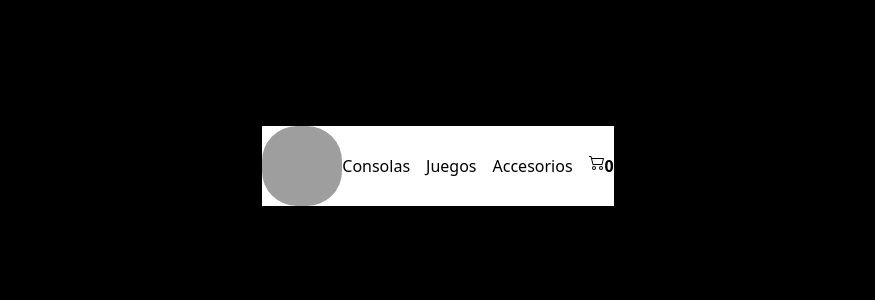
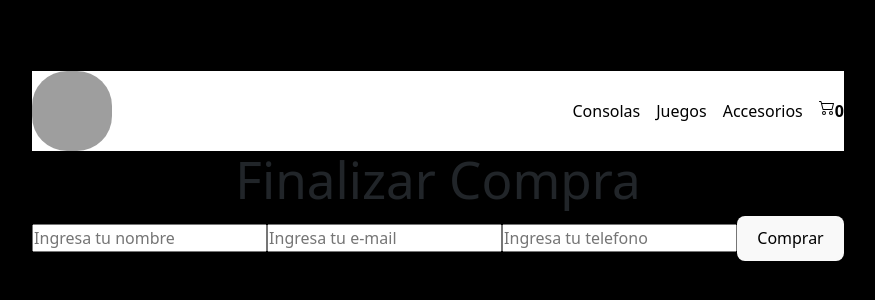
Before and after one commit to Neosebas/react-54015-sebastian-serruto, a React (Vite) app: page /cart/checkout in a window 1280 px wide. Shown: the part 234-534 px from the top of the page, without its empty margins (202-1077 px from the left). Built offline with nearby package versions, Linux system fonts and the light colour scheme; grey boxes are pictures that could not be loaded.

Commit message:
finalizacion de checkout

```diff
--- a/package.json
+++ b/package.json
@@ -17,6 +17,7 @@
     "react-bootstrap": "^2.10.0",
     "react-bootstrap-icons": "^1.10.3",
     "react-dom": "^18.2.0",
+    "react-hook-form": "^7.50.1",
     "react-icons": "^5.0.1",
     "react-router-dom": "^6.22.0"
   },
--- a/src/App.jsx
+++ b/src/App.jsx
@@ -5,6 +5,7 @@ import {BrowserRouter, Routes, Route } from 'react-router-dom'
 import ItemDetailConteiner from './Components/ItemDetailConteiner/ItemDetailConteiner'
 import { CartProvider } from './Context/CartContext'
 import Cart from './Components/Cart/Cart'
+import Checkout from './Components/Checkout/Checkout'
 
 
 function App() {
@@ -19,6 +20,7 @@ function App() {
           <Route path='/item/:id' element={ <ItemDetailConteiner />} />
           <Route path='/categoria/:category/Item/:id' element={ <ItemDetailConteiner />} />
           <Route path='/cart/' element={ <Cart />} />
+          <Route path='/cart/checkout/' element={ <Checkout />} />
         </Routes>
       </BrowserRouter>
     </CartProvider>
--- a/src/Components/Cart/Cart.jsx
+++ b/src/Components/Cart/Cart.jsx
@@ -1,5 +1,6 @@
 import { useContext } from "react"
 import { CartContext } from "../../Context/CartContext";
+import { Link } from "react-router-dom";
 
 
 
@@ -34,6 +35,9 @@ const Cart = () => {
         <h2>Precio Total: $ {totalPrice()}</h2>
 
         <button onClick={emptyCart}>Vaciar Carrito</button>
+
+        <Link to="/cart/checkout">Finaliza tu compra</Link>
+
         </> :
 
         <h2>Su carrito esta vacio</h2>
--- /dev/null
+++ b/src/Components/Checkout/Checkout.jsx
@@ -0,0 +1,62 @@
+import  { useContext, useState } from 'react'
+import { CartContext } from '../../Context/CartContext';
+import { useForm } from 'react-hook-form';
+import { collection, addDoc } from 'firebase/firestore';
+import { db } from '../../Config/Config';
+
+
+const Checkout = () => {
+
+  const [orderId, setOrderId] = useState("");
+
+  const { cart, totalPrice, empty } = useContext(CartContext);
+
+  const { register, handleSubmit} = useForm();
+
+  const buy =(data) => {
+    const order = {
+      buyer: data,
+      items: cart,
+      total: totalPrice(),
+    }
+    console.log(order);
+
+    const orderRef = collection (db, "order");
+
+    addDoc(orderRef, order)
+      .then((doc) => {
+        setOrderId(doc.id);
+        empty();
+      })
+
+  }
+
+  if (orderId) {
+    return (
+      <div>
+        <h2>Gracias por tu compra!</h2>
+        <p>Tu numero de orden es: {orderId}</p>
+      </div>
+    )
+
+  }
+
+  return (
+    <div>
+
+      <h1>Finalizar Compra</h1>
+      <form onSubmit={handleSubmit(buy)}>
+
+        <input type="text" placeholder='Ingresa tu nombre' {...register("nombre")} />
+        <input type="email" placeholder='Ingresa tu e-mail' {...register("email")} />
+        <input type="phone" placeholder='Ingresa tu telefono' {...register("telefono")}/>
+
+        <button type='submit'>Comprar</button>
+
+      </form>
+
+    </div>
+  )
+}
+
+export default Checkout
--- a/src/Context/CartContext.jsx
+++ b/src/Context/CartContext.jsx
@@ -27,7 +27,7 @@ export const CartProvider = (props) => {
     };
 
     const empty = () => {
-    setCart([]);
+        setCart([]);
     };
 
     return (
```
Also changed, not shown: 1 other file (tests, documents, lock files or other folders).
